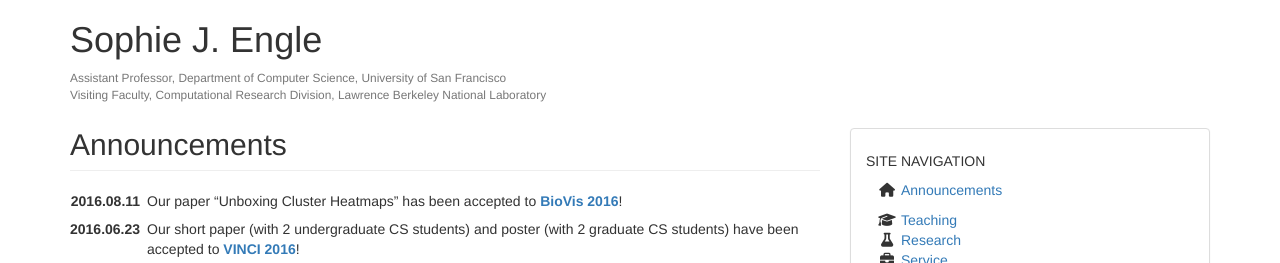
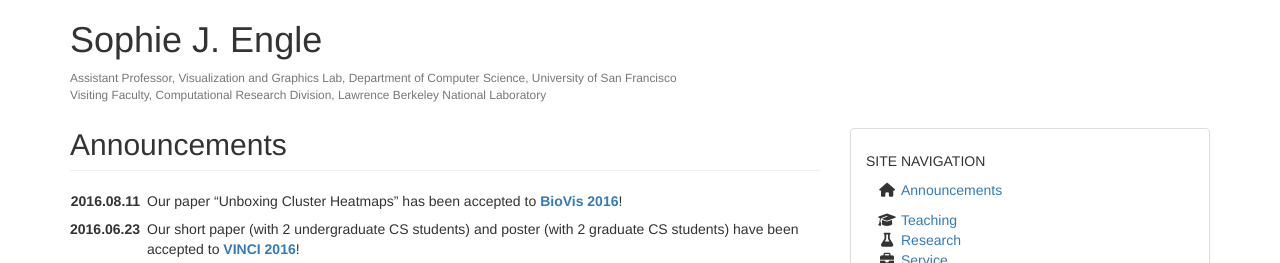
Before and after one commit to sjengle/sjengle.github.io, a Jekyll site: the page built from index.html, in a window 1280 px wide. Shown: the top 263 px of the page. Built offline with Jekyll 4.4.1, drawn with Linux system fonts in a browser that asks for light colours; nearby versions of some CDN libraries.

Commit message:
Adding VGL link.

```diff
--- a/_layouts/default.html
+++ b/_layouts/default.html
@@ -56,7 +56,7 @@
     <div class="row" id="header">
       <div class="col-xs-12">
         <h1>Sophie J. Engle</h1>
-        <p class="small text-muted">Assistant Professor, <a href="http://www.cs.usfca.edu/">Department of Computer Science</a>, <a href="http://www.usfca.edu/">University of San Francisco</a><br/>
+        <p class="small text-muted">Assistant Professor, <a href="http://vgl.cs.usfca.edu/">Visualization and Graphics Lab</a>, <a href="http://www.cs.usfca.edu/">Department of Computer Science</a>, <a href="http://www.usfca.edu/">University of San Francisco</a><br/>
         Visiting Faculty, <a href="http://crd.lbl.gov/">Computational Research Division</a>, <a href="http://www.lbl.gov/">Lawrence Berkeley National Laboratory</a></p>
       </div>
     </div>
```
